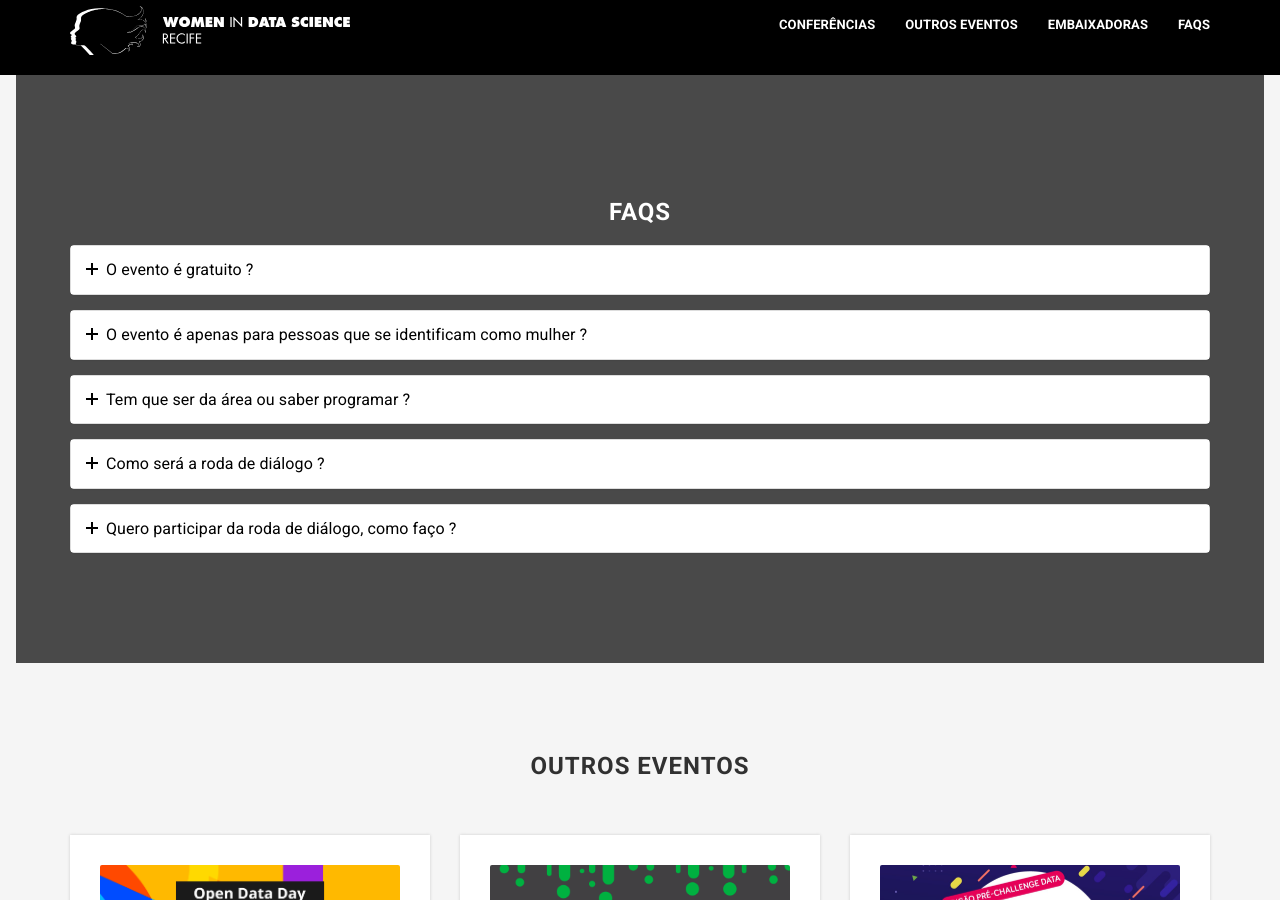
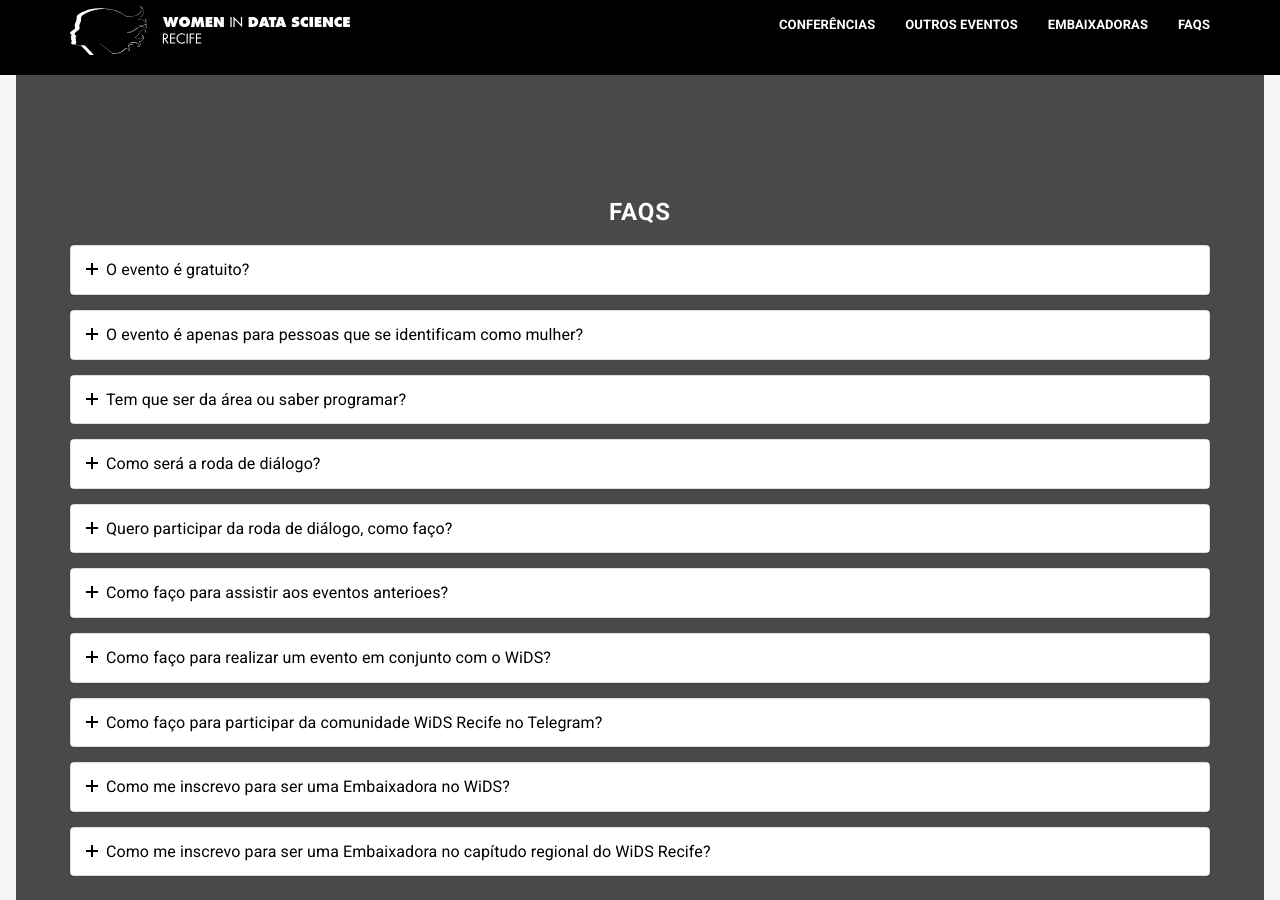
Before and after one commit to widsrecife/widsrecife.github.io, a Jekyll site: the page built from index.html, in a window 1280 px wide and 900 px high, scrolled down 1678 px. Built offline with Jekyll 4.4.1, drawn with Linux system fonts in a browser that asks for light colours; some web fonts are replaced.

Commit message:
Adiciona novas perguntas no faq
Foram adicionadas 4 novas perguntas no faq.

```diff
--- a/_data/faq.yml
+++ b/_data/faq.yml
@@ -1,22 +1,42 @@
 - id: "1"
-  question: O evento é gratuito ?
+  question: O evento é gratuito?
   answer: Sim, todos os eventos promovidos pelo WiDS Recife são gratuitos e abertos a todas as pessoas interessadas em Ciência de Dados.
 
 - id: "2"
-  question: O evento é apenas para pessoas que se identificam como mulher ?
+  question: O evento é apenas para pessoas que se identificam como mulher?
   answer: Não, os eventos são abertos a todas as pessoas interessadas em Ciência de dados, no entanto a programação da conferência principal é composta apenas por pessoas que se identificam com o gênero feminino.
 
 - id: "3"
-  question: Tem que ser da área ou saber programar ?
+  question: Tem que ser da área ou saber programar?
   answer: Os eventos tem diferentes níveis de conhecimento, então sugerimos ler a descrição daquele que você está interessada.
 
 - id: "4"
-  question: Como será a roda de diálogo ?
+  question: Como será a roda de diálogo?
   answer: A conversa iniciará com as três mulheres citadas na programação e outras pessoas que se identificam com o gênero feminino poderá participar da conversa.
 
 - id: "5"
-  question: Quero participar da roda de diálogo, como faço ?
+  question: Quero participar da roda de diálogo, como faço?
   answer: Durante o evento, informe o seu interesse no chat do Youtube. Te enviaremos o link de acesso.
+
+- id: "6"
+  question: Como faço para assistir aos eventos anterioes?
+  answer: Os eventos que aconteceram de forma online estão disponíveis no nosso canal no <a href="https://www.youtube.com/channel/UCA7tblpOhxRtgYZYDR33kBg" target="_blank">Youtube</a>.
+
+- id: "7"
+  question: Como faço para realizar um evento em conjunto com o WiDS?
+  answer: Você pode nos contactar através do email <a href="mailto:widsrecife@gmail.com" target="_blank">widsrecife@gmail.com</a>.
+
+- id: "8"
+  question: Como faço para participar da comunidade WiDS Recife no Telegram?
+  answer: É um grupo exclusivo para mulheres e você pode participar dele clicando <a href="https://t.me/joinchat/Ry2KHwSahamBCkhV" target="_blank">aqui</a>.
+
+- id: "9"
+  question: Como me inscrevo para ser uma Embaixadora no WiDS?
+  answer: As inscrições acontecem anualmente na página do WiDS global, você pode ter mais informações <a href="https://www.widsconference.org/ambassador-signup.html" target="_blank">aqui</a>. Antes de submeter, verifique se não há um capítulo regional na sua cidade.
+
+- id: "10"
+  question: Como me inscrevo para ser uma Embaixadora no capítudo regional do WiDS Recife?
+  answer: Você pode entrar em contato com as embaixadoras atuais através das redes sociais, do nosso email ou do canal do Telegram.
 
 # - id: "4"
 #   question: Como cancelo minha inscrição ?
```
